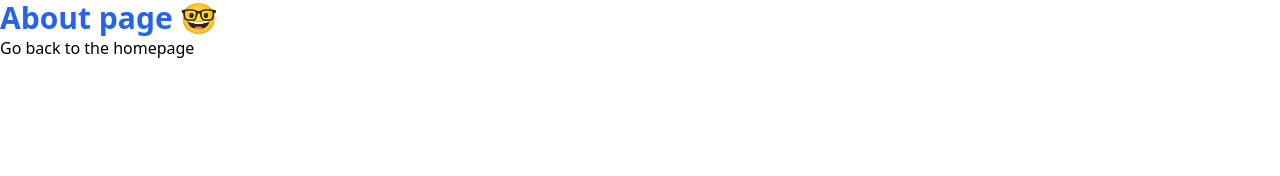
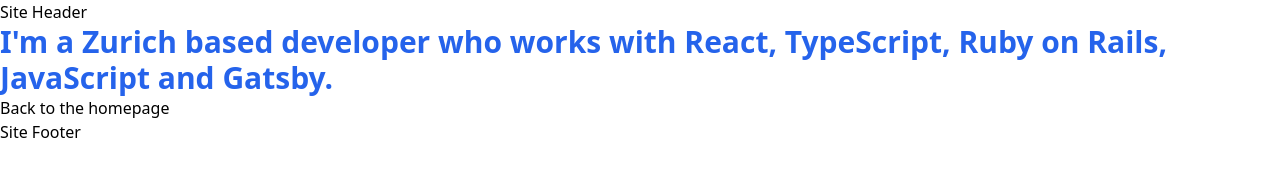
Before and after one commit to pinefoambath/gatsby-portfolio, a Gatsby site: page /about in a window 1280 px wide. Built offline with nearby package versions, Linux system fonts and the light colour scheme; Gatsby itself is replaced by a stand-in of ours.

Commit message:
Make frontmatter work

```diff
--- /dev/null
+++ b/MD/bio/bio.md
@@ -0,0 +1,4 @@
+---
+type: bio
+---
+# I'm a Zurich based developer who works with React, TypeScript, Ruby on Rails, JavaScript and Gatsby.
--- a/package.json
+++ b/package.json
@@ -17,8 +17,8 @@
   "dependencies": {
     "gatsby": "^4.7.2",
     "gatsby-plugin-postcss": "^5.7.0",
-    "gatsby-source-filesystem": "^4.8.1",
-    "gatsby-transformer-remark": "^5.8.1",
+    "gatsby-source-filesystem": "^4.9.0",
+    "gatsby-transformer-remark": "^5.9.0",
     "postcss": "^8.4.6",
     "prettier": "^2.5.1",
     "react": "^17.0.2",
--- a/src/pages/about.js
+++ b/src/pages/about.js
@@ -1,13 +1,29 @@
 import React from "react";
+import { graphql } from "gatsby";
 import { Link } from "gatsby";
+import Layout from "../components/layout/Layout";
 
-const About = () => {
+const About = ({ data }) => {
+  const {
+    markdownRemark: { html },
+  } = data;
   return (
-    <div>
-      <h1>About page 🤓</h1>
-      <Link to="/">Go back to the homepage</Link>
-    </div>
+    <Layout>
+      <div className="max-w-5xl mx-auto py-16 lg:py-24">
+        <div dangerouslySetInnerHTML={{ __html: html }}></div>
+        <div className="pb-24"></div>
+        <Link to="/">Back to the homepage</Link>
+      </div>
+    </Layout>
   );
 };
 
+export const query = graphql`
+  {
+    markdownRemark(frontmatter: { type: { eq: "bio" } }) {
+      html
+    }
+  }
+`;
+
 export default About;
```
Also changed, not shown: MD/bio.md (deleted, +0 -5 lines), 1 other file.
